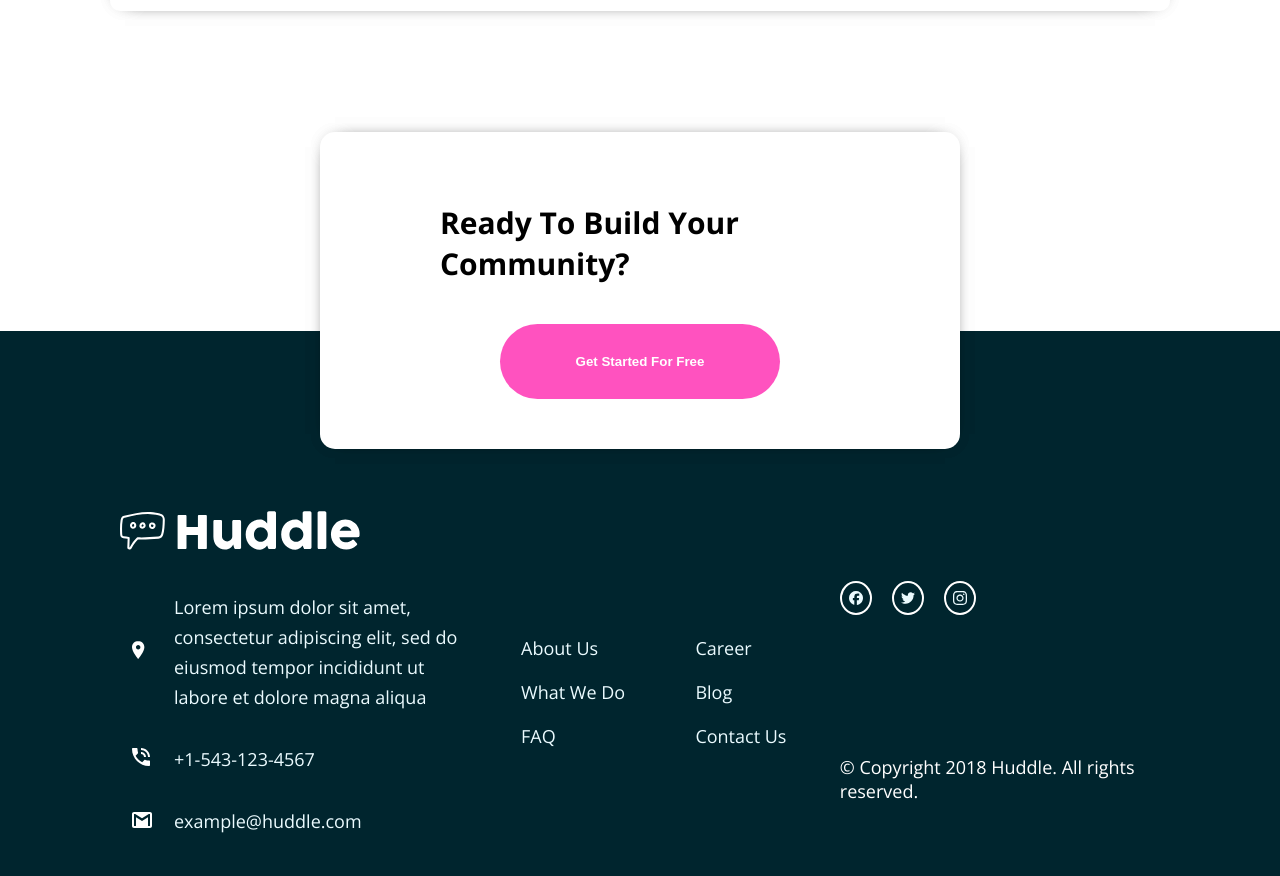
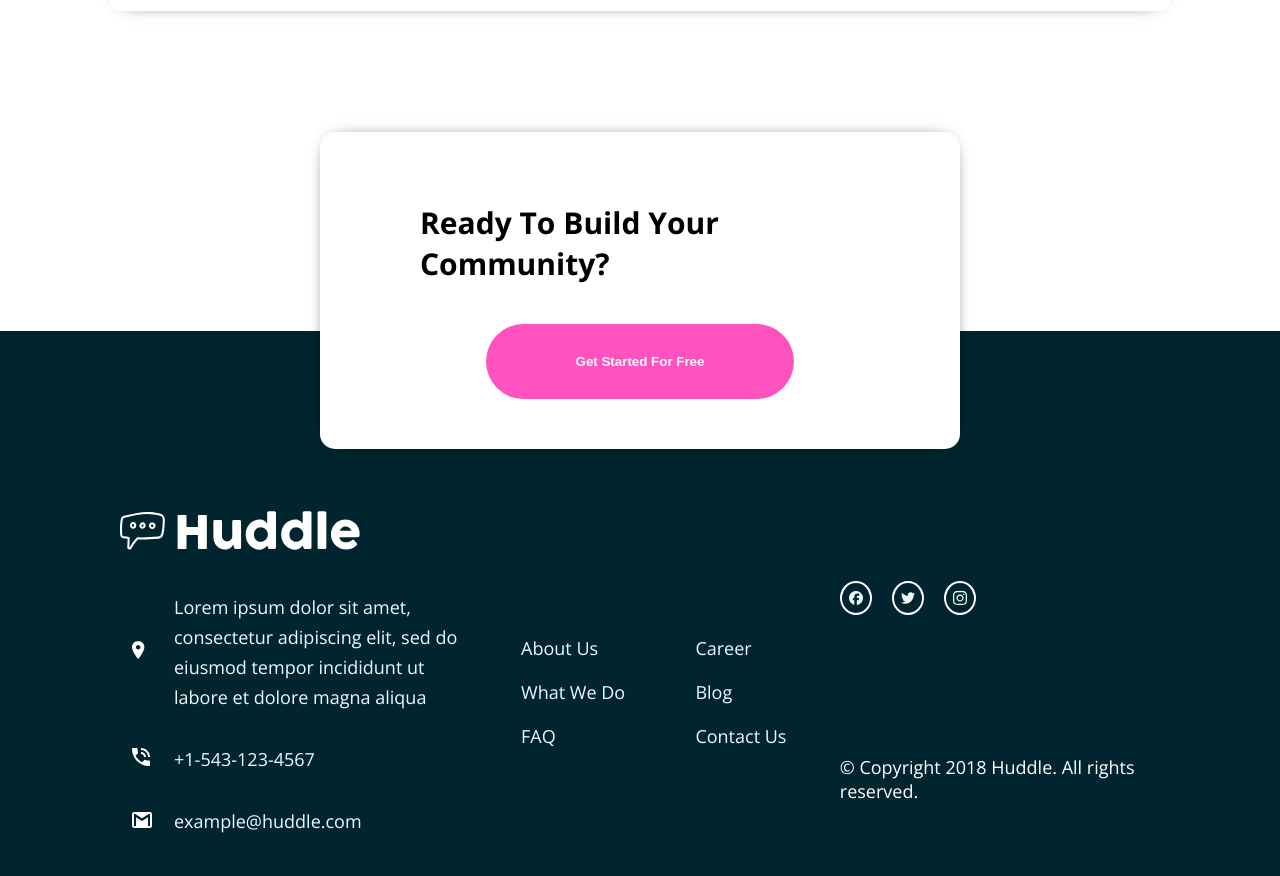
Before and after one commit to MaddyDev007/huddle-landing-page, a plain HTML site: page index.html in a window 1280 px wide. Shown: the part 2200-3076 px from the top of the page. Drawn offline with nearby package versions, Linux system fonts and the light colour scheme.

Commit message:
Update style.css

```diff
--- a/style.css
+++ b/style.css
@@ -130,7 +130,7 @@ footer {
     top: -30%;
     border-radius: 15px;
     box-shadow: 0 0 20px -15px, 0 0 20px -15px;
-    padding: 70px 120px 50px;
+    padding: 70px 100px 50px;
     left: 25%;
     right: 25%;
     h3 {
```
